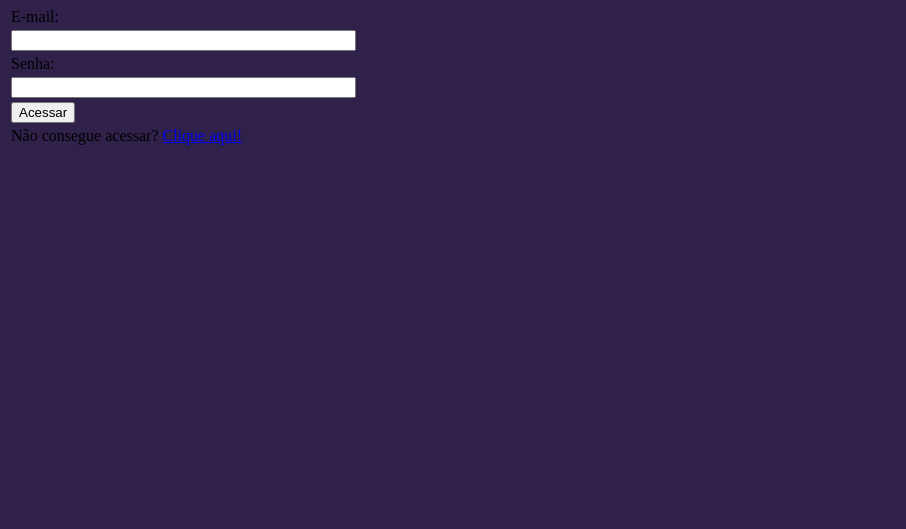
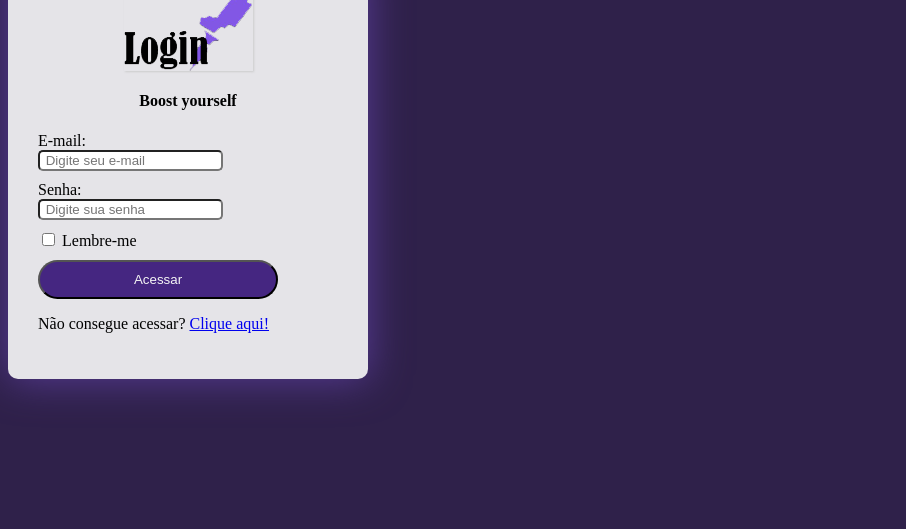
Before and after one commit to SperandioIcaro/nlwValoriza, a website: page html/teste.html in a window 1280 px wide. Shown: the part 271-800 px from the top of the page, without its empty margins (0-906 px from the left). Drawn offline with Linux system fonts and the light colour scheme.

Commit message:
adicionado css3

```diff
--- /dev/null
+++ b/html/css/style.css
@@ -0,0 +1,48 @@
+body{
+    background-color: #2f214a;
+
+}
+.login{
+
+  width: 400px;
+  margin: auto;
+  padding: 40px;
+}
+
+.card{
+
+  width: 300px;
+  box-shadow: 0px 0px 40px  #593c98;
+  background-color: #e5e4e8;
+  padding: 30px;
+  border-radius: 10px;
+}
+.card-top{
+  text-align: center;
+}
+.grouplogin{
+  margin-bottom: 10px;
+}
+.grouplogin > label{
+
+  width:  90%;
+  color:black;
+  display: block;
+}
+.grouplogin > input{
+    border-radius: 5px;
+}
+.grouplogin > button{
+ color: whitesmoke;
+  background-color: #452681;
+  width: 80%;
+  border-radius: 30px;
+  padding: 10px;
+ }
+ .bts button:hover{
+  background-color: #5d33b1;
+
+ }
+.imglogin{
+  box-shadow: 1px 1px 2px #ccc;
+}
--- a/html/teste.html
+++ b/html/teste.html
@@ -1,44 +1,53 @@
 <html>
 
 <head>
-  <style>
-    body {
-      background-color: #2f214a;
-    }
-  </style>
   <title>NLWvaloriza - login</title>
+
+  <link rel="stylesheet" href="css/style.css">
 </head>
 
 <body>
 
   <h1><img src="images/logoNLWvaloriza.png"></h1>
-  <p> Este é a tentativa de fazer um site usando como base o projeto NLWvaloriza, feito junto com a rocketseat</p>
+  <h3> Este é a tentativa de fazer um site usando como base o projeto NLWvaloriza, feito junto com a rocketseat</h3>
+
+
   <table>
+    <form class="login" action=" ">
+      <div class="card">
+        <div class="card-top">
+          <img class="imglogin" src="images/Login.png" alt=" ">
+          <h4>Boost yourself</h4>
+        </div>
 
-    <h2>Login</h2>
-    <tr>
-      <td>E-mail:</td>
-    <tr>
-      <td><input type="text" name="E-mail" size="40"> <br /> </td>
-    </tr>
-    <tr>
-      <td>Senha:</td>
-    <tr>
-      <td><input type="text" name="Senha" size="40"><br /></td>
-    </tr>
-    <tr>
-      <td><button>Acessar</button></td>
-      <td>
-    </tr>
-    <tr>
-      <td>
+        <div class="grouplogin">
+          <label>E-mail:</label>
+          <input type="email" name="E-mail" placeholder=" Digite seu e-mail" required> <br />
+        </div>
+
+        <div class="grouplogin">
+          <label>Senha: </label>
+          <input type="password" name="Senha" placeholder=" Digite sua senha" required><br />
+        </div>
+
+        <div class="grouplogin">
+          <label><input type="checkbox"> Lembre-me </label>
+        </div>
+
+        <div class="grouplogin bts">
+          <button type="submit">Acessar</button>
+        </div>
+
         <p>Não consegue acessar?
 
-          <a href="https://www.youtube.com/watch?v=E07s5ZYygMg" target="_blank">Clique aqui!</a>
+          <a href="https://www.youtube.com/watch?v=gdZLi9oWNZg" target="_blank">Clique aqui!</a>
         </p>
-      </td>
-      </td>
-    </tr>
+        </td>
+        </td>
+        </tr>
+      </div>
+
+    </form>
 
   </table>
 
```
Also changed, not shown: html/images/Login.png (added), 1 other file.
